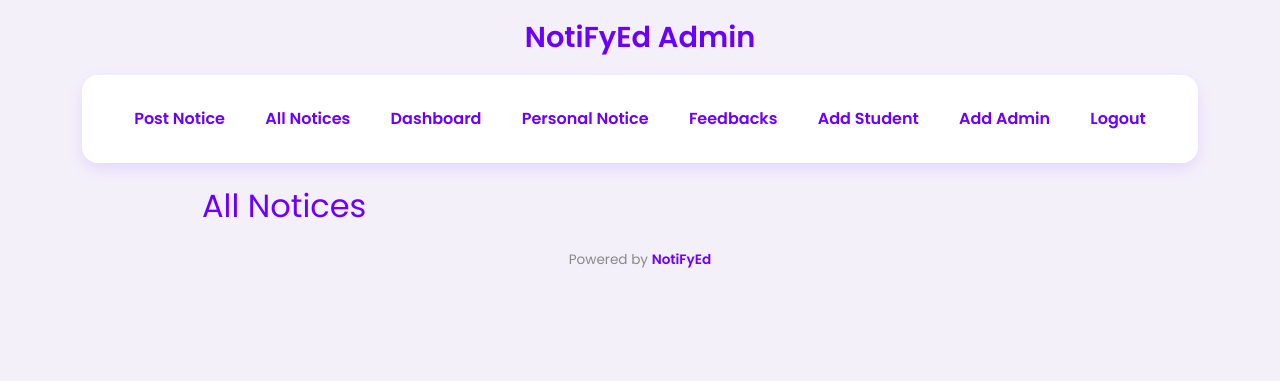
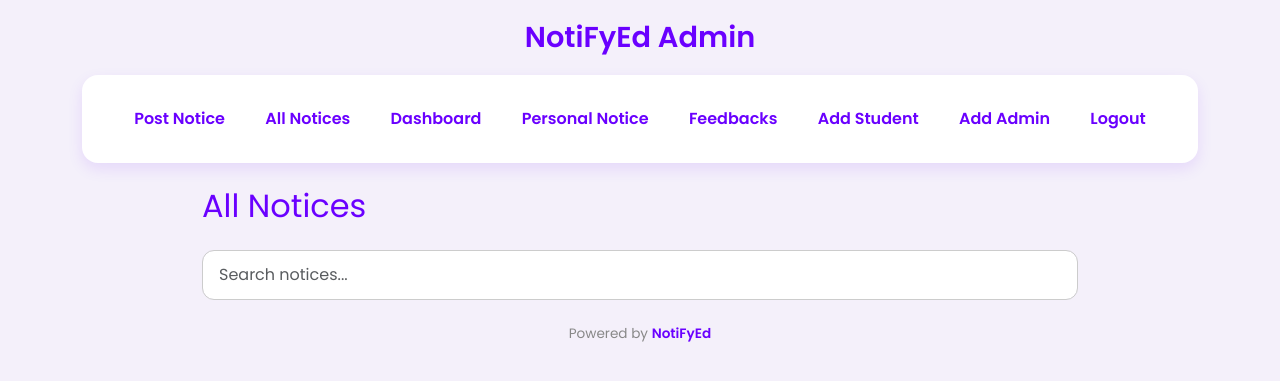
Before and after one commit to Dhruvrajsinh07/NotiFyEd, a PHP site: page /pages/all_note.php in a window 1280 px wide. Shown: the top 381 px of the page. Run offline with PHP 8.4, Linux system fonts and the light colour scheme; the visitor is signed in with stand-in values (Sample User, id 1); data that the repository does not hold is empty.

Commit message:
Search box added

```diff
--- a/pages/all_note.php
+++ b/pages/all_note.php
@@ -163,6 +163,15 @@ header,
   <div class="main container">
     <h2 class="text-purple mb-4">All Notices</h2>
 
+    <div class="mb-4">
+  <input
+    type="text"
+    id="searchInput"
+    class="form-control"
+    placeholder="Search notices..."
+    style="border-radius: 12px; padding: 0.75rem 1rem; border: 1px solid #ccc;"
+  >
+</div>
     <?php
     foreach ($notices as $n) :
     ?>
@@ -200,5 +209,26 @@ header,
   <script src="https://cdn.jsdelivr.net/npm/bootstrap@5.3.0/dist/js/bootstrap.bundle.min.js"></script>
 
 </body>
+<script>
+document.getElementById('searchInput').addEventListener('input', function() {
+  const query = this.value.toLowerCase().trim();
+  document.querySelectorAll('.notice-block').forEach(block => {
+    const inputs = block.querySelectorAll('input.form-control[readonly]');
+    const faculty = inputs[0]?.value.toLowerCase() || "";
+    const classText = inputs[1]?.value.toLowerCase() || "";
+    const dayText = inputs[2]?.value.toLowerCase() || "";
+    const dateText = inputs[3]?.value.toLowerCase() || "";
+    const categoryTarget = block.querySelector('.notice-title')?.textContent.toLowerCase() || "";
+
+    // Combine only the selected fields (no description)
+    const combined = faculty + " " + classText + " " + dayText + " " + dateText + " " + categoryTarget;
+
+    block.style.display = combined.includes(query) ? '' : 'none';
+  });
+});
+</script>
+
+
+
 
 </html>
```
